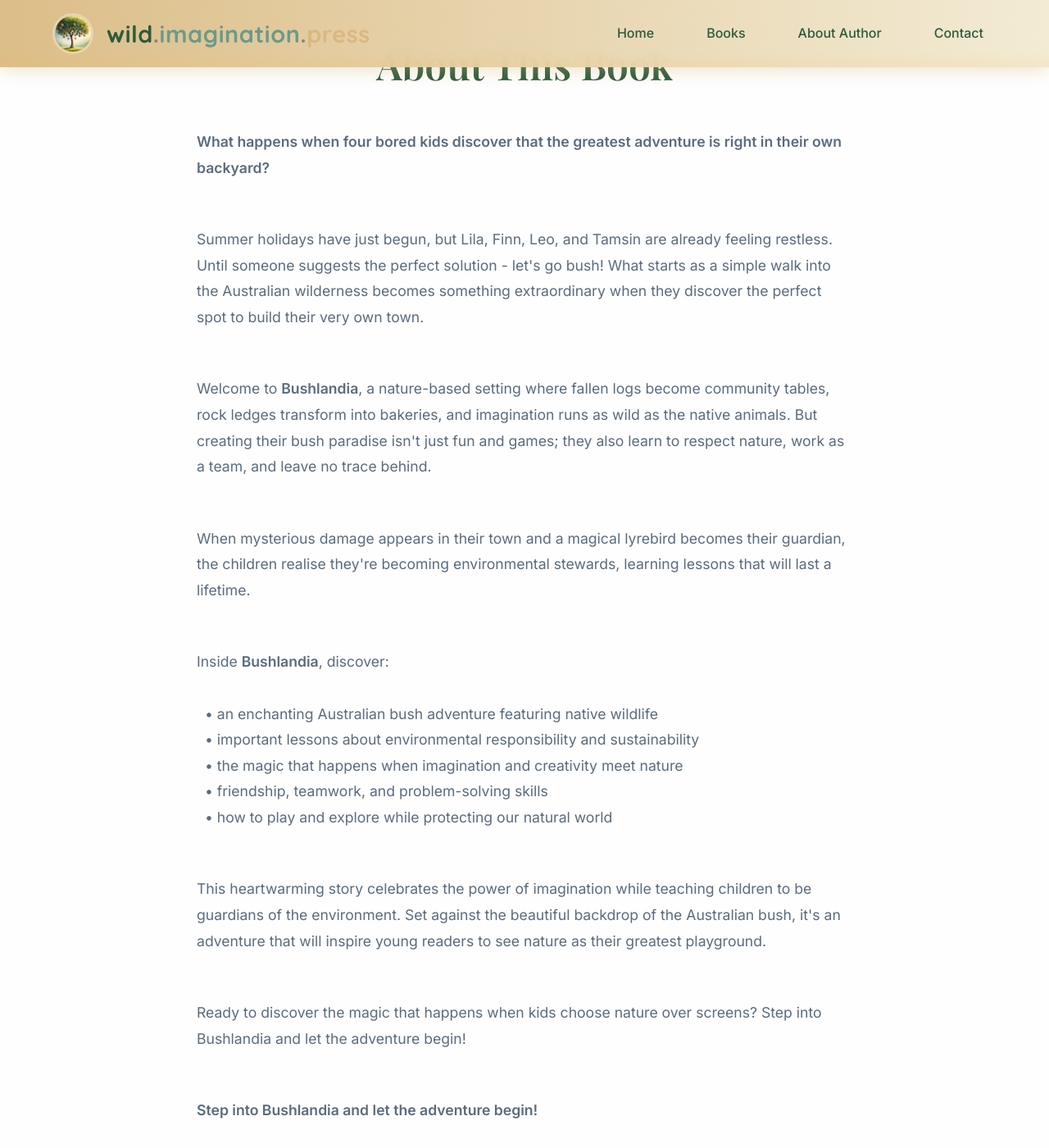
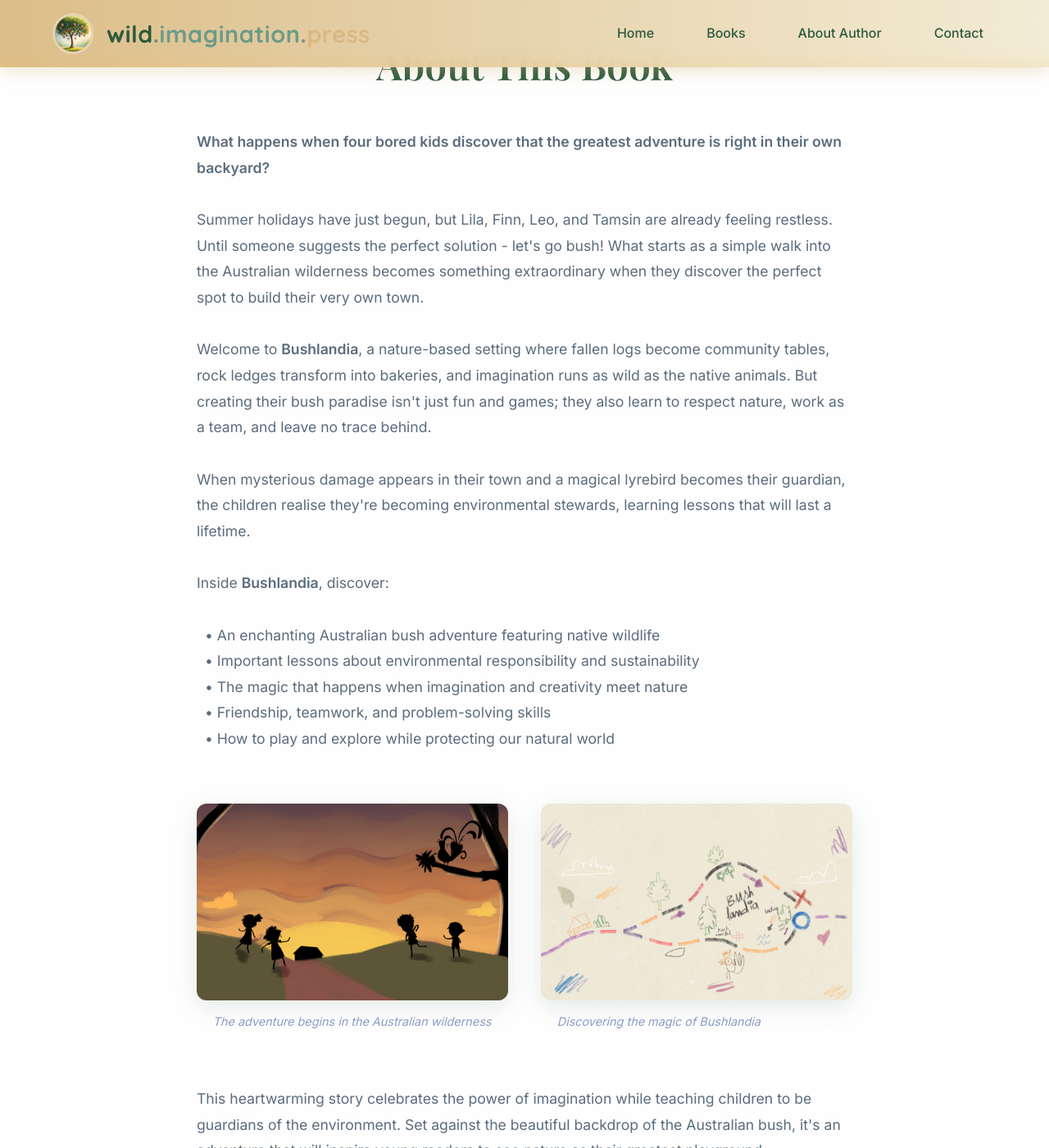
Before and after one commit to lichner/wildimaginationpress, a Jekyll site: the page built from _books/bushlandia.html, in a window 1280 px wide and 1400 px high, scrolled down 792 px. Shown: the whole window at 82% size. Built offline with Jekyll 4.4.1, drawn with Linux system fonts in a browser that asks for light colours.

Commit message:
Added bushlandia pics

```diff
--- a/_books/bushlandia.html
+++ b/_books/bushlandia.html
@@ -12,20 +12,35 @@ features:
   - Ages 3-8
 description: "Coming soon..."
 full_description: |
-  <p><b>What happens when four bored kids discover that the greatest adventure is right in their own backyard?</b></p>
-  <p>Summer holidays have just begun, but Lila, Finn, Leo, and Tamsin are already feeling restless. Until someone suggests the perfect solution - let's go bush! What starts as a simple walk into the Australian wilderness becomes something extraordinary when they discover the perfect spot to build their very own town.</p>
-  <p>Welcome to <b>Bushlandia</b>, a nature-based setting where fallen logs become community tables, rock ledges transform into bakeries, and imagination runs as wild as the native animals. But creating their bush paradise isn't just fun and games; they also learn to respect nature, work as a team, and leave no trace behind.</p>
-  <p>When mysterious damage appears in their town and a magical lyrebird becomes their guardian, the children realise they're becoming environmental stewards, learning lessons that will last a lifetime.</p>
-  <p>Inside <b>Bushlandia</b>, discover: <br />
-    • an enchanting Australian bush adventure featuring native wildlife
-    • important lessons about environmental responsibility and sustainability
-    • the magic that happens when imagination and creativity meet nature
-    • friendship, teamwork, and problem-solving skills
-    • how to play and explore while protecting our natural world
-  </p>
-  <p>This heartwarming story celebrates the power of imagination while teaching children to be guardians of the environment. Set against the beautiful backdrop of the Australian bush, it's an adventure that will inspire young readers to see nature as their greatest playground.</p>
-  <p>Ready to discover the magic that happens when kids choose nature over screens? Step into Bushlandia and let the adventure begin!</p>
-  <p><b>Step into Bushlandia and let the adventure begin!</b></p>
+  <b>What happens when four bored kids discover that the greatest adventure is right in their own backyard?</b><br/>
+  Summer holidays have just begun, but Lila, Finn, Leo, and Tamsin are already feeling restless. Until someone suggests the perfect solution - let's go bush! What starts as a simple walk into the Australian wilderness becomes something extraordinary when they discover the perfect spot to build their very own town.<br/>
+  Welcome to <b>Bushlandia</b>, a nature-based setting where fallen logs become community tables, rock ledges transform into bakeries, and imagination runs as wild as the native animals. But creating their bush paradise isn't just fun and games; they also learn to respect nature, work as a team, and leave no trace behind.<br/>
+  When mysterious damage appears in their town and a magical lyrebird becomes their guardian, the children realise they're becoming environmental stewards, learning lessons that will last a lifetime.<br/>
+  Inside <b>Bushlandia</b>, discover: <br />
+    • An enchanting Australian bush adventure featuring native wildlife
+    • Important lessons about environmental responsibility and sustainability
+    • The magic that happens when imagination and creativity meet nature
+    • Friendship, teamwork, and problem-solving skills
+    • How to play and explore while protecting our natural world
+  <div class="book-preview-images">
+    <div class="preview-image-container">
+      <img src="/assets/images/books/bushlandia-pages-26-27.png"
+           alt="Pages 26-27 of Bushlandia showing children exploring and building in the Australian bush"
+           class="preview-image"
+           loading="lazy">
+      <span class="preview-caption">The adventure begins in the Australian wilderness</span>
+    </div>
+    <div class="preview-image-container">
+      <img src="/assets/images/books/bushlandia-pages-28-29.png"
+           alt="Pages 28-29 of Bushlandia featuring the magical lyrebird and the children's nature town"
+           class="preview-image"
+           loading="lazy">
+      <span class="preview-caption">Discovering the magic of Bushlandia</span>
+    </div>
+  </div>
+  This heartwarming story celebrates the power of imagination while teaching children to be guardians of the environment. Set against the beautiful backdrop of the Australian bush, it's an adventure that will inspire young readers to see nature as their greatest playground.<br/>
+  Ready to discover the magic that happens when kids choose nature over screens? Step into Bushlandia and let the adventure begin!</br>
+  <b>Step into Bushlandia and let the adventure begin!</b>
 amazon_link:
 published_date:
 isbn:
--- a/assets/css/main.scss
+++ b/assets/css/main.scss
@@ -1720,3 +1720,68 @@ blockquote {
     }
   }
 }
+
+// Book Preview Images - Force tight spacing
+// Reduce margin of paragraph immediately before images
+p + .book-preview-images,
+ul + .book-preview-images {
+  margin-top: -1.5rem !important;
+}
+
+.book-preview-images {
+  margin: 0 !important;
+  padding: 0 !important;
+  display: grid;
+  gap: 2rem;
+
+  .preview-image {
+    width: 100%;
+    height: auto;
+    border-radius: var(--border-radius);
+    box-shadow: var(--shadow-medium);
+    transition: transform 0.3s ease, box-shadow 0.3s ease;
+
+    &:hover {
+      transform: translateY(-4px);
+      box-shadow: var(--shadow-strong);
+    }
+  }
+
+  .preview-caption {
+    text-align: center;
+    font-size: 0.9rem;
+    color: var(--text-light);
+    font-style: italic;
+    margin-top: 0.5rem !important;
+    margin-bottom: 0 !important;
+  }
+
+  // Two column layout on larger screens
+  @media (min-width: 768px) {
+    grid-template-columns: 1fr 1fr;
+    gap: 2.5rem;
+  }
+
+  // Single column on mobile with smaller gaps
+  @media (max-width: 767px) {
+    gap: 1.5rem;
+    margin: 0;
+
+    .preview-caption {
+      font-size: 0.85rem;
+    }
+  }
+
+  // Reduce spacing of adjacent paragraphs
+  + p {
+    margin-top: -1.5rem !important;
+    padding-top: 0 !important;
+    margin-bottom: 1.5rem;
+  }
+}
+
+// Also target the paragraph that follows the images more specifically
+.book-preview-images + p {
+  margin-top: -1.5rem !important;
+  padding-top: 0 !important;
+}
```
Also changed, not shown: assets/images/books/bushlandia-pages-26-27.png (added), assets/images/books/bushlandia-pages-28-29.png (added).
